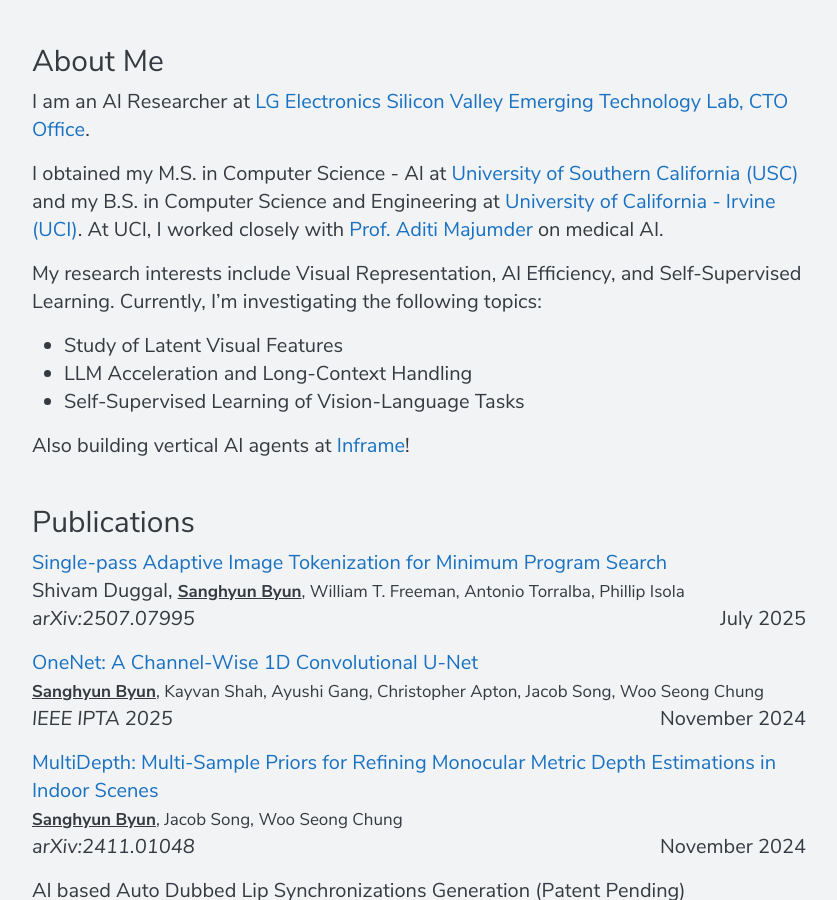
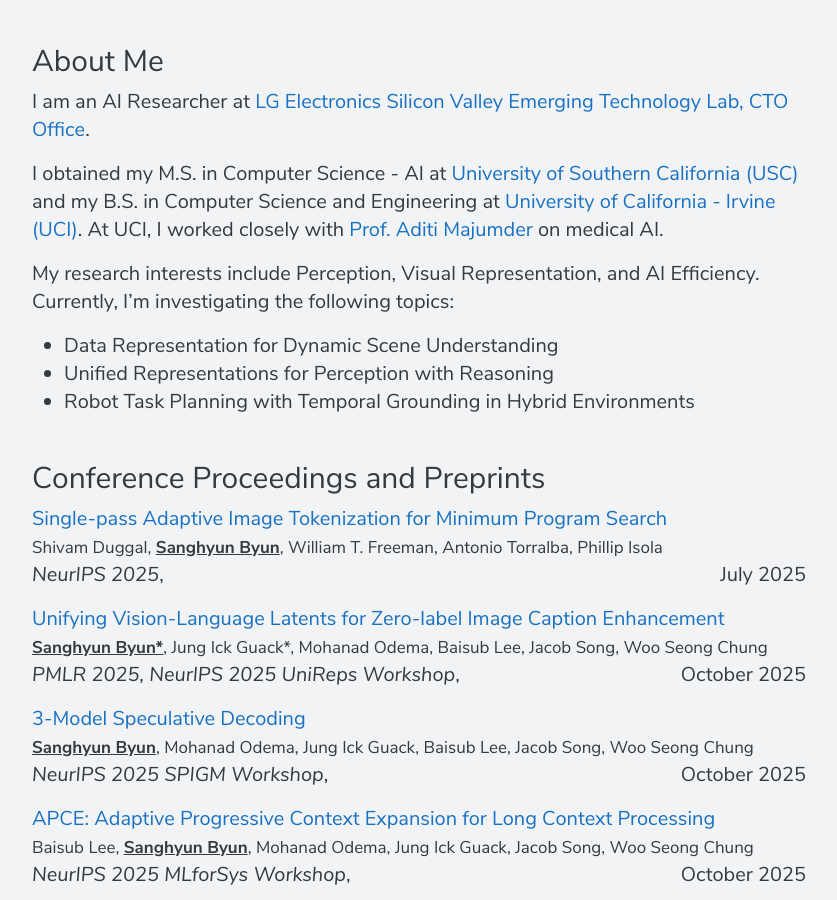
Before and after one commit to shbyun080/shbyun080.github.io, a Jekyll site: the page built from index.md, in a window 1280 px wide and 900 px high, scrolled down 963 px. Shown: the whole window, without its empty margins (221-1058 px from the left). Built offline with Jekyll 4.4.1, drawn with Linux system fonts in a browser that asks for light colours; some of the changed text lies outside the part shown.

Commit message:
Update index.md

```diff
--- a/index.md
+++ b/index.md
@@ -9,62 +9,123 @@
 
 I obtained my M.S. in Computer Science - AI at [University of Southern California (USC)](https://viterbischool.usc.edu){:target="_blank"} and my B.S. in Computer Science and Engineering at [University of California - Irvine (UCI)](https://cs.ics.uci.edu){:target="_blank"}. At UCI, I worked closely with [Prof. Aditi Majumder](https://ics.uci.edu/~majumder/){:target="_blank"} on medical AI.
 
-My research interests include Visual Representation, AI Efficiency, and Self-Supervised Learning. Currently, I'm investigating the following topics:
-- Study of Latent Visual Features
-- LLM Acceleration and Long-Context Handling
-- Self-Supervised Learning of Vision-Language Tasks
+My research interests include Perception, Visual Representation, and AI Efficiency. Currently, I'm investigating the following topics:
+- Data Representation for Dynamic Scene Understanding
+- Unified Representations for Perception with Reasoning
+- Robot Task Planning with Temporal Grounding in Hybrid Environments
 
-Also building vertical AI agents at [Inframe](https://inframeai.com)!
+# Conference Proceedings and Preprints
 
-# Publications
 [Single-pass Adaptive Image Tokenization for Minimum Program Search](https://arxiv.org/pdf/2507.07995){:target="_blank"}
 <br/>
-Shivam Duggal, <span style="font-size:0.85em"><u><b>Sanghyun Byun</b></u>, William T. Freeman, Antonio Torralba, Phillip Isola</span>
+<span style="font-size:0.85em">Shivam Duggal, <u><b>Sanghyun Byun</b></u>, William T. Freeman, Antonio Torralba, Phillip Isola</span>
 <br/>
-<i>arXiv:2507.07995</i>
+<i>NeurIPS 2025</i>,
 <span style="float:right;">July 2025</span>
+
+[Unifying Vision-Language Latents for Zero-label Image Caption Enhancement](https://arxiv.org/abs/2510.12931){:target="_blank"}
+<br/>
+<span style="font-size:0.85em"><u><b>Sanghyun Byun*</b></u>, Jung Ick Guack*, Mohanad Odema, Baisub Lee, Jacob Song, Woo Seong Chung</span>
+<br/>
+<i>PMLR 2025, NeurIPS 2025 UniReps Workshop</i>,
+<span style="float:right;">October 2025</span>
+
+[3-Model Speculative Decoding](https://arxiv.org/abs/2510.12966){:target="_blank"}
+<br/>
+<span style="font-size:0.85em"><u><b>Sanghyun Byun</b></u>, Mohanad Odema, Jung Ick Guack, Baisub Lee, Jacob Song, Woo Seong Chung</span>
+<br/>
+<i>NeurIPS 2025 SPIGM Workshop</i>,
+<span style="float:right;">October 2025</span>
+
+[APCE: Adaptive Progressive Context Expansion for Long Context Processing](https://arxiv.org/abs/2510.12051){:target="_blank"}
+<br/>
+<span style="font-size:0.85em">Baisub Lee, <u><b>Sanghyun Byun</b></u>, Mohanad Odema, Jung Ick Guack, Jacob Song, Woo Seong Chung</span>
+<br/>
+<i>NeurIPS 2025 MLforSys Workshop</i>,
+<span style="float:right;">October 2025</span>
+
+[CARVQ: Corrective Adaptor with Group Residual Vector Quantization for LLM
+Embedding Compression](https://arxiv.org/abs/2510.12721){:target="_blank"}
+<br/>
+<span style="font-size:0.85em">Dayin Gou*, <u><b>Sanghyun Byun*</b></u>, Nilesh Malpeddi, Gabrielle De Micheli, Prathamesh Vaste, Jacob Song, Woo Seong Chung</span>
+<br/>
+<i>EMNLP Findings 2025</i>,
+<span style="float:right;">October 2025</span>
 
 [OneNet: A Channel-Wise 1D Convolutional U-Net](https://arxiv.org/abs/2411.09838){:target="_blank"}
 <br/>
 <span style="font-size:0.85em"><u><b>Sanghyun Byun</b></u>, Kayvan Shah, Ayushi Gang, Christopher Apton, Jacob Song, Woo Seong Chung</span>
 <br/>
-<i>IEEE IPTA 2025</i>
+<i>IEEE IPTA 2025</i>,
 <span style="float:right;">November 2024</span>
 
 [MultiDepth: Multi-Sample Priors for Refining Monocular Metric Depth Estimations in Indoor Scenes](https://arxiv.org/abs/2411.01048){:target="_blank"}
 <br/>
 <span style="font-size:0.85em"><u><b>Sanghyun Byun</b></u>, Jacob Song, Woo Seong Chung</span>
 <br/>
-<i>arXiv:2411.01048</i>
+<i>arXiv:2411.01048</i>,
 <span style="float:right;">November 2024</span>
+
+[Automated Landmark Detection for AR Based Craniofacial Surgical Assistance System](https://link.springer.com/chapter/10.1007/978-981-99-9018-4_5){:target="_blank"}
+<br/>
+<span style="font-size:0.85em"><u><b>Sanghyun Byun</b></u>, Muhammad Twaha Ibrahim, M. Gopi, Aditi Majumder, Lohrasb R. Sayadi, Usama S. Hamdan, Raj M. Vyas</span>
+<br/>
+<i>AIVR 2023</i>,
+<span style="float:right;">March 2024</span>
+
+# Patent Applications
+
+Unified Methods and Systems for Automation of Customized Retail Experience (Patent Pending)
+<br/>
+<span style="font-size:0.85em">Woo Seong Chung, Jacob Song, <u><b>Sanghyun Byun</b></u></span>
+<br/>
+<i>U.S. Patent Application No. 63/814905</i>,
+<span style="float:right;">Filed 2025</span>
+
+Multi-Expert Hybrid AI Agent for On-Demand Customer Service (Patent Pending)
+<br/>
+<span style="font-size:0.85em">Woo Seong Chung, Hyun Chul Lee, Jacob Song, <u><b>Sanghyun Byun</b></u></span>
+<br/>
+<i>U.S. Patent Application No. 63/730945</i>,
+<span style="float:right;">Filed 2025</span>
+
+Corrective Adaptor with Group Residual Vector Quantization for LLM Embedding Compression (Patent Pending)
+<br/>
+<span style="font-size:0.85em">Woo Seong Chung, <u><b>Sanghyun Byun</b></u>, Nilesh Malpeddi, Jimmy Gou, Gabrielle De Micheli, Prathamesh
+Vaste, Jacob Song, and Bahattin Yildiz</span>
+<br/>
+<i>U.S. Patent Application No. 63/806992</i>,
+<span style="float:right;">Filed 2025</span>
+
+Efficient Large Language Models with Low-Rank Tensor Decomposition and Transformer Block Pruning (Patent Pending)
+<br/>
+<span style="font-size:0.85em">Woo Seong Chung, <u><b>Sanghyun Byun</b></u>, Nilesh Malpeddi, Jimmy Gou, Gabrielle De Micheli, Prathamesh
+Vaste, Jacob Song, and Bahattin Yildiz</span>
+<br/>
+<i>U.S. Patent Application No. 63/730939</i>,
+<span style="float:right;">Filed 2025</span>
+
+Privacy-Centric Universal Multi-Modal AI Home Agent (Patent Pending)
+<br/>
+<span style="font-size:0.85em">Woo Seong Chung, <u><b>Sanghyun Byun</b></u>, Nilesh Malpeddi, Jimmy Gou, Gabrielle De Micheli, Prathamesh
+Vaste, Jacob Song, and Bahattin Yildiz</span>
+<br/>
+<i>U.S. Patent Application No. 63/735911</i>,
+<span style="float:right;">Filed 2025</span>
 
 AI based Auto Dubbed Lip Synchronizations Generation (Patent Pending)
 <br/>
 <span style="font-size:0.85em">Woo Seong Chung, Jacob Song, Chul Lee, <u><b>Sanghyun Byun</b></u></span>
 <br/>
-<i>U.S. Patent Application No. 63/711,659</i>
-<span style="float:right;">Filed October 2024</span>
-
-AI based Unified System for Customized Retail Experience (Patent Pending)
-<br/>
-<span style="font-size:0.85em">Woo Seong Chung, Jacob Song, Chul Lee, <u><b>Sanghyun Byun</b></u></span>
-<br/>
-<i>U.S. Patent Application No. 63/711,671</i>
+<i>U.S. Patent Application No. 63/711,659</i>,
 <span style="float:right;">Filed October 2024</span>
 
 AI based Reconstruction of Indoor Scenes from Single Image (Patent Pending)
 <br/>
 <span style="font-size:0.85em">Woo Seong Chung, Jacob Song, Chul Lee, <u><b>Sanghyun Byun</b></u></span>
 <br/>
-<i>U.S. Patent Application No. 63/711,663</i>
+<i>U.S. Patent Application No. 63/711,663</i>,
 <span style="float:right;">Filed October 2024</span>
-
-[Automated Landmark Detection for AR Based Craniofacial Surgical Assistance System](https://link.springer.com/chapter/10.1007/978-981-99-9018-4_5){:target="_blank"}
-<br/>
-<span style="font-size:0.85em"><u><b>Sanghyun Byun</b></u>, Muhammad Twaha Ibrahim, M. Gopi, Aditi Majumder, Lohrasb R. Sayadi, Usama S. Hamdan, Raj M. Vyas</span>
-<br/>
-<i>AIVR 2023</i>
-<span style="float:right;">March 2024</span>
 
 # Education
 University of Southern California (USC)
```
